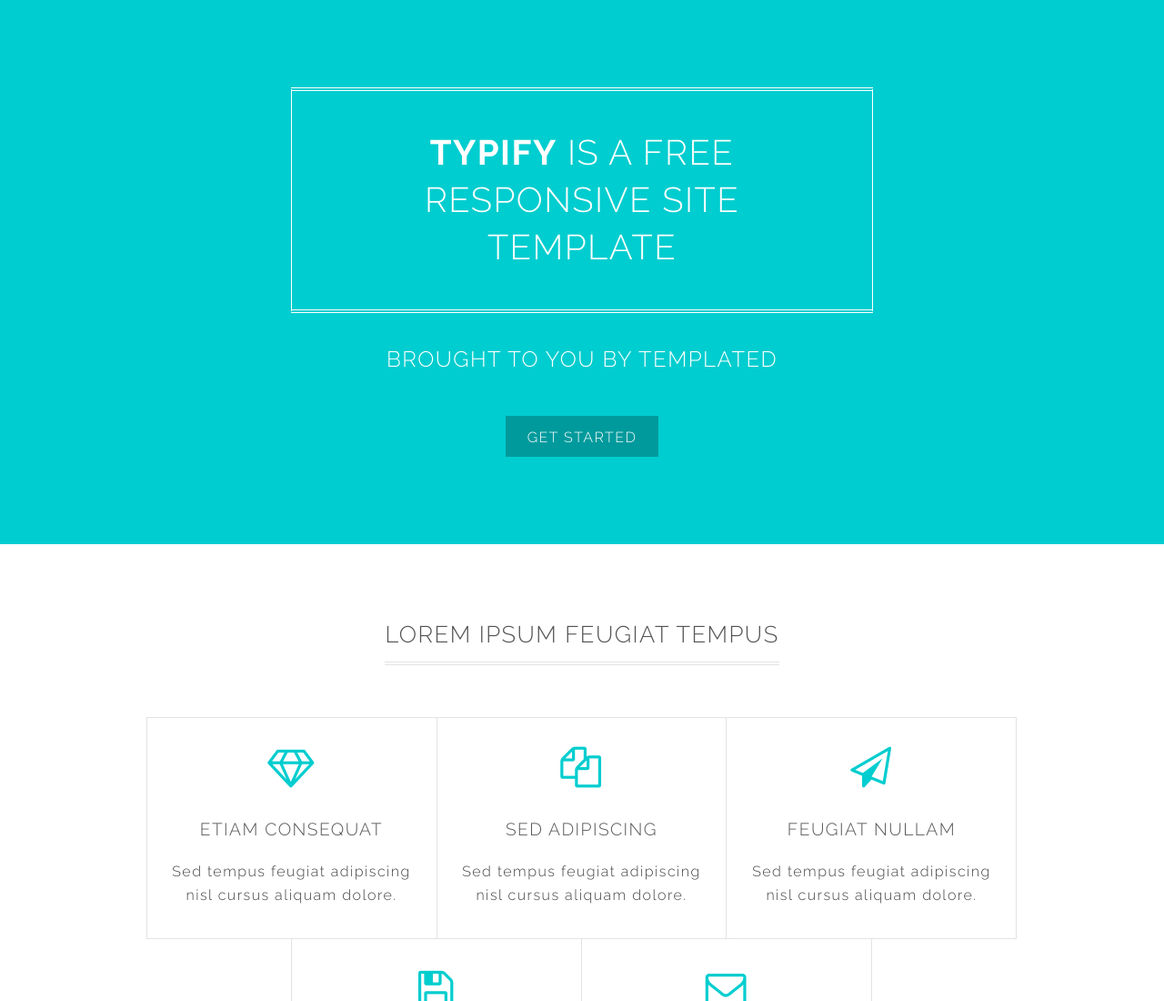
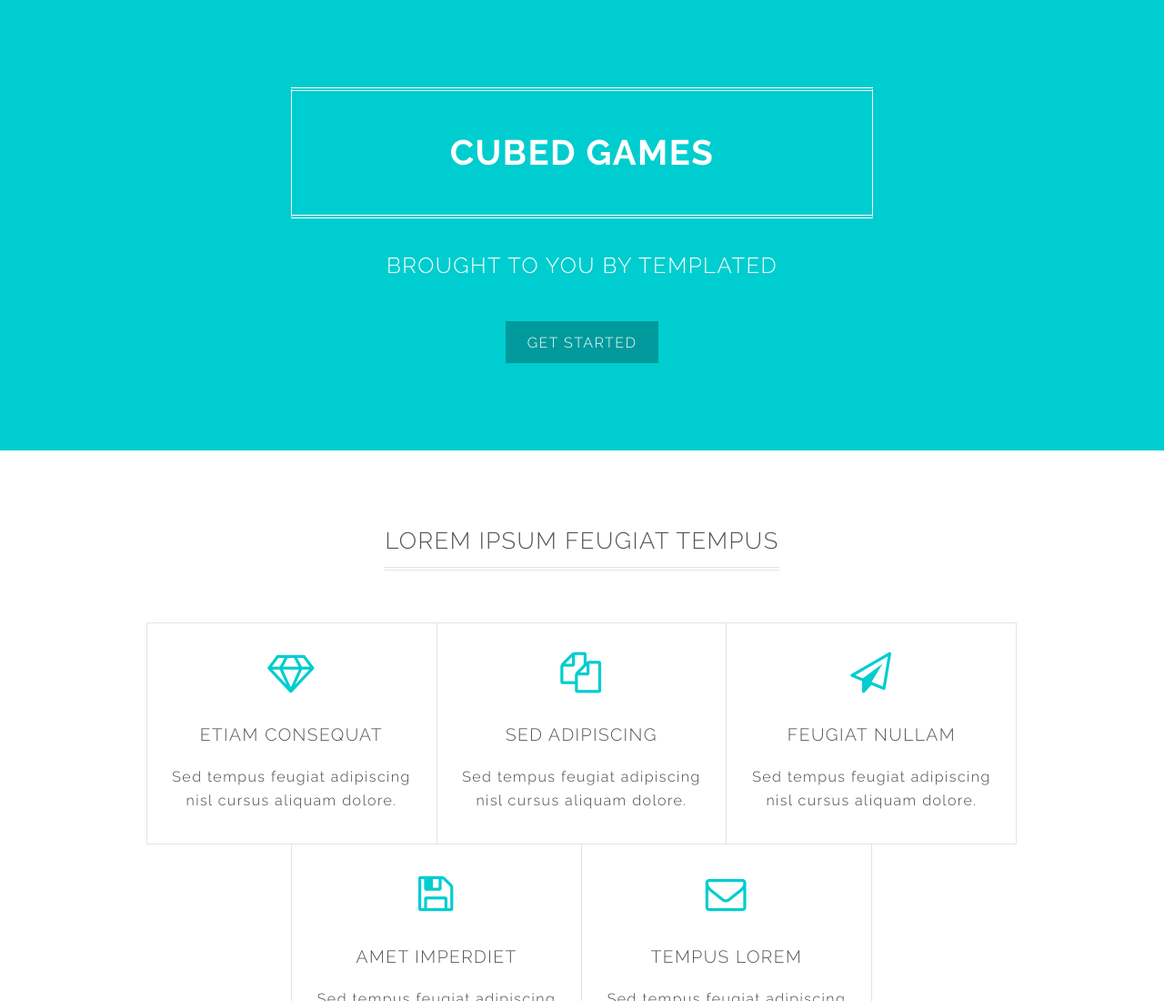
Before and after one commit to CubedGames/Server, a plain HTML site: page index.html in a window 1280 px wide. Shown: the top 1100 px of the page at 91% size. Drawn offline with Linux system fonts and the light colour scheme.

Commit message:
Update index.html

```diff
--- a/index.html
+++ b/index.html
@@ -6,7 +6,7 @@
 -->
 <html>
 	<head>
-		<title>Typify by TEMPLATED</title>
+		<title>Cubed Games</title>
 		<meta charset="utf-8" />
 		<meta name="viewport" content="width=device-width, initial-scale=1" />
 		<!--[if lte IE 8]><script src="assets/js/ie/html5shiv.js"></script><![endif]-->
@@ -17,7 +17,7 @@
 
 		<!-- Banner -->
 			<section id="banner">
-				<h2><strong>Typify</strong> is a free responsive site template</h2>
+				<h2><strong>Cubed Games</strong></strong></h2>
 				<p>Brought to you by Templated</p>
 				<ul class="actions">
 					<li><a href="#" class="button special">Get started</a></li>
```
